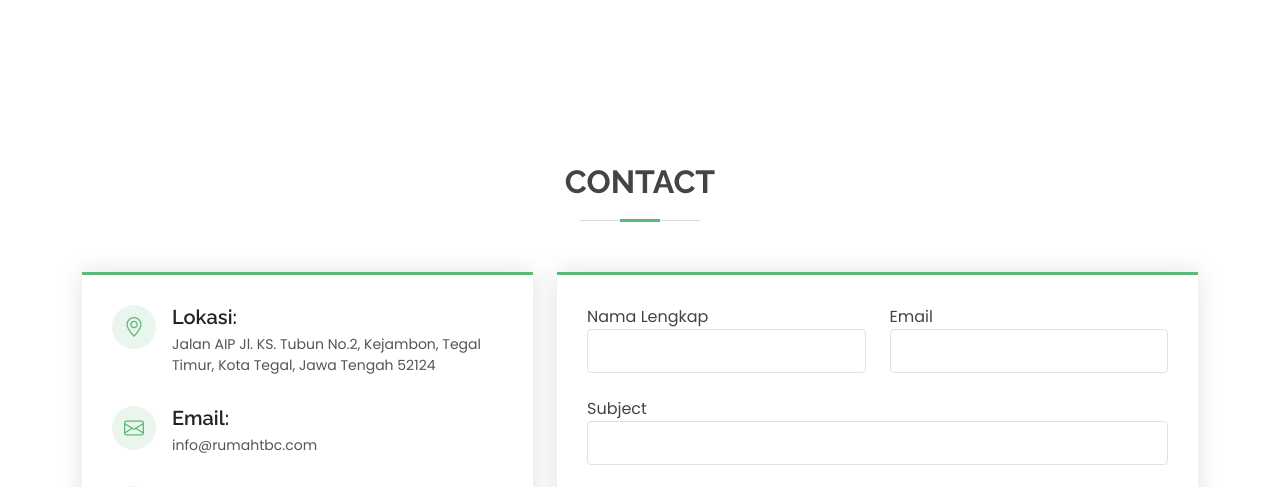
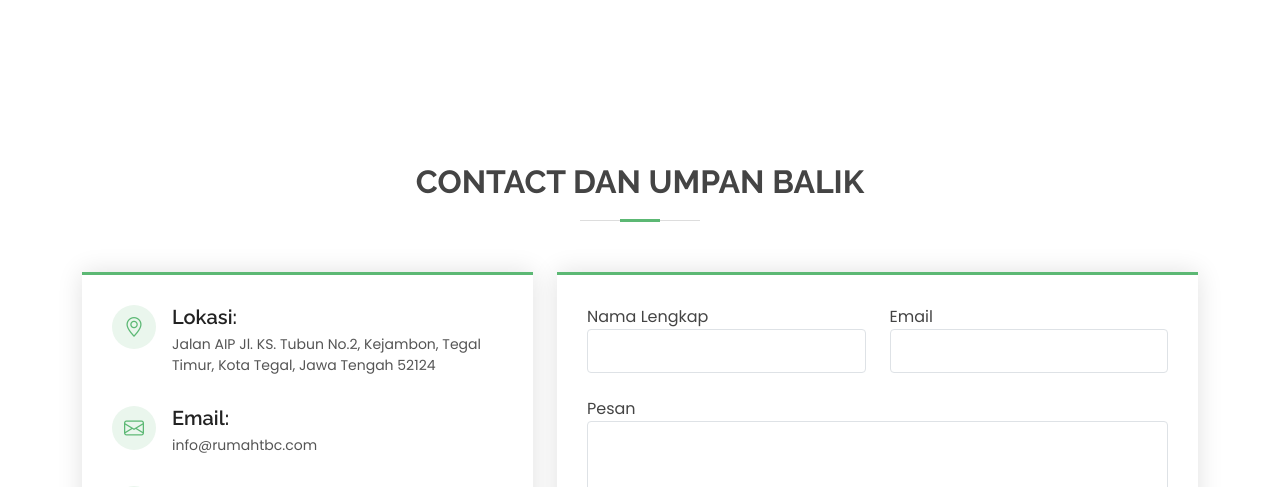
Before and after one commit to Avrians/RumahTBC-Flask_WebApps, a Flask app: page / in a window 1280 px wide. Shown: the part 1706-2193 px from the top of the page. Run offline with Flask 3, Linux system fonts and the light colour scheme; some libraries are stand-ins or nearby versions.

Commit message:
[av][add umpan balik]

```diff
--- /dev/null
+++ b/startup.txt
@@ -0,0 +1 @@
+gunicorn --bind=0.0.0.0 --timeout 600 --chdir slack app:flask_app
--- a/templates/index.html
+++ b/templates/index.html
@@ -421,7 +421,7 @@
       <section id="contact" class="contact">
         <div class="container">
           <div class="section-title">
-            <h2>Contact</h2>
+            <h2>Contact dan Umpan Balik</h2>
           </div>
 
           <div class="row">
@@ -480,16 +480,6 @@
                       required
                     />
                   </div>
-                </div>
-                <div class="form-group mt-3">
-                  <label for="name">Subject</label>
-                  <input
-                    type="text"
-                    class="form-control"
-                    name="subject"
-                    id="subject"
-                    required
-                  />
                 </div>
                 <div class="form-group mt-3">
                   <label for="name">Pesan</label>
```
